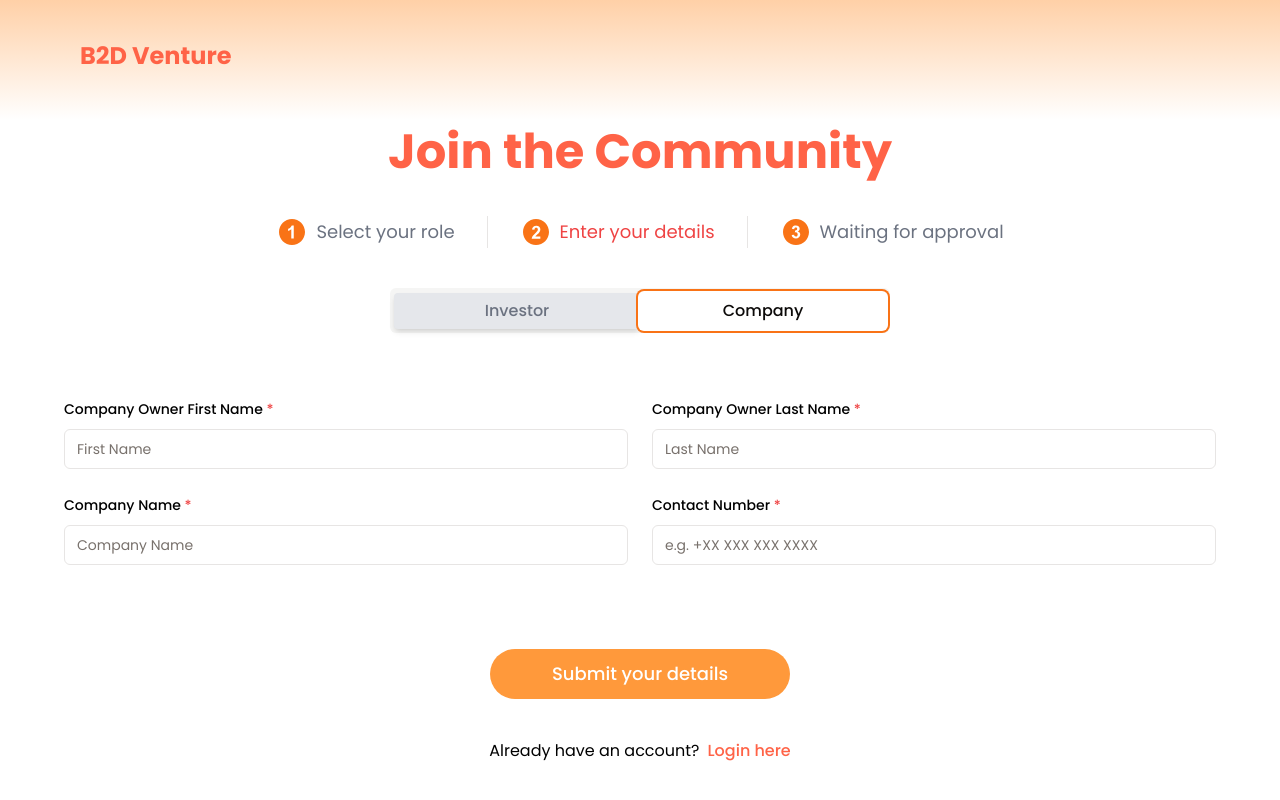
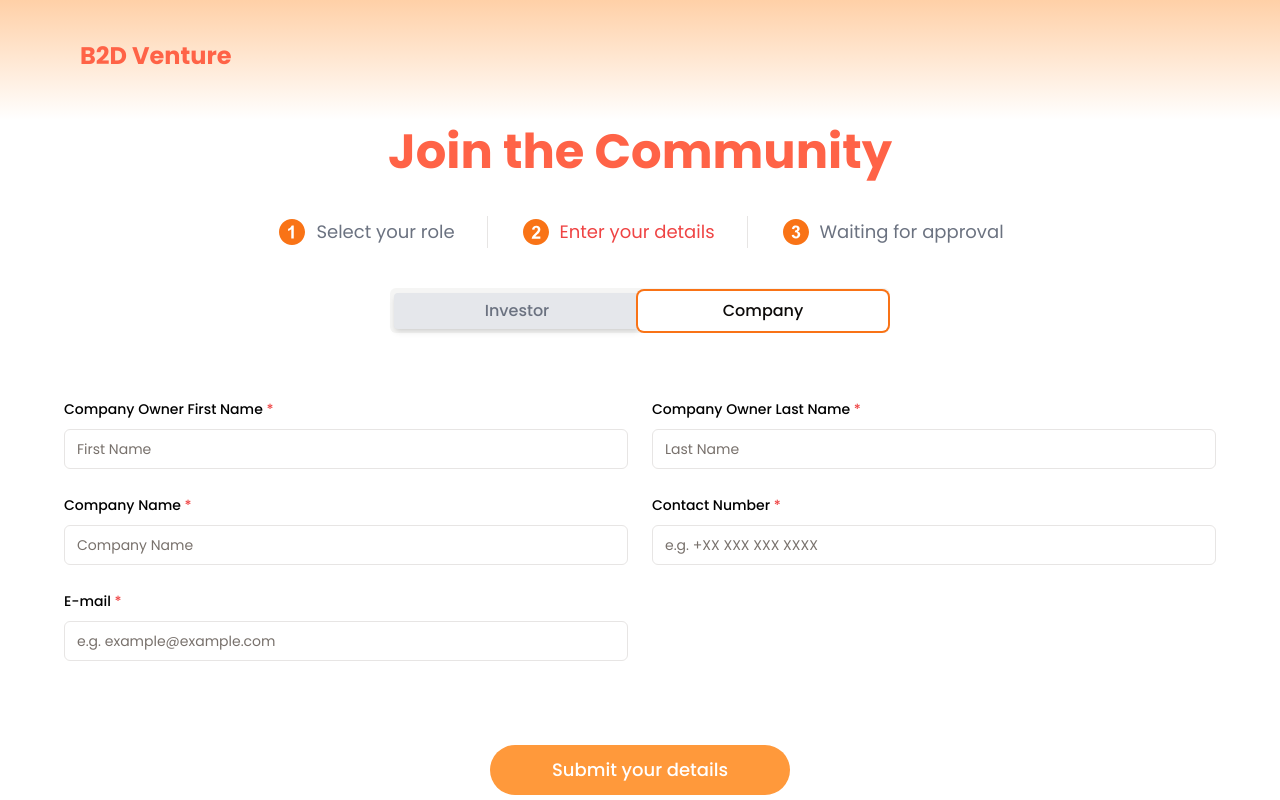
Before and after one commit to woraamy/B2D-Venture, a Next.js app in the folder b2d-venture/: page /SignUp in a window 1280 px wide. Both pictures are taken after a click on the tab "Company". Shown: the top 800 px of the page. Built offline with nearby package versions, Linux system fonts and the light colour scheme.

Commit message:
Add Email form

```diff
--- a/b2d-venture/components/shared/Register_company.tsx
+++ b/b2d-venture/components/shared/Register_company.tsx
@@ -141,7 +141,23 @@ const RegisterCompany = ({ onFormValidated }: RegisterCompanyProps) => {
             )}
           />
 
-
+          {/* Email */}
+          <FormField
+            control={form.control}
+            name="email"
+            render={({ field }) => (
+              <FormItem>
+                <FormLabel>
+                  E-mail
+                  <span className="text-red-500"> *</span>
+                </FormLabel>
+                <FormControl>
+                  <Input id="email" type="email" placeholder="e.g. example@example.com" {...field} />
+                </FormControl>
+                <FormMessage />
+              </FormItem>
+            )}
+          />
         </div>
 
         {/* Submit Button */}
```
